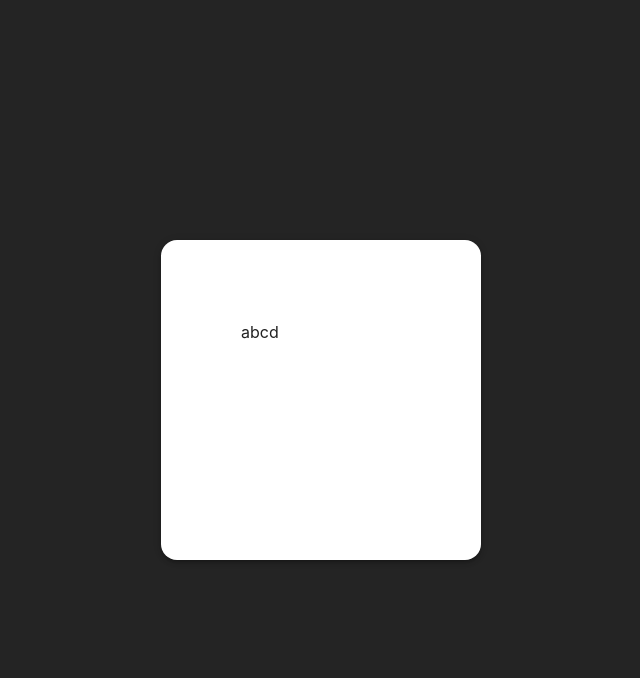
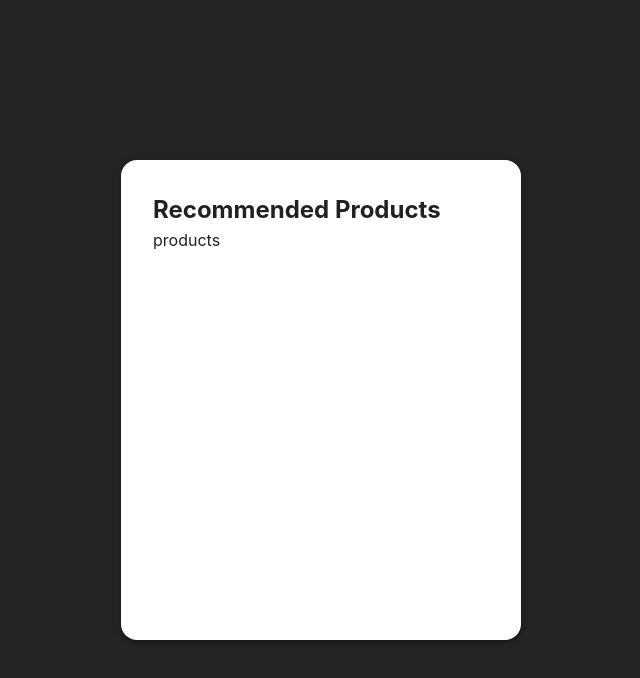
Before and after one commit to wzyndul/collabathon2024, a React (Vite) app in the folder frontend/: page / in a window 1280 px wide. Shown: the top 678 px of the page, without its empty margins (319-959 px from the left). Built offline with nearby package versions, Linux system fonts and the light colour scheme.

Commit message:
feat: add recommended products

```diff
--- a/frontend/src/App.tsx
+++ b/frontend/src/App.tsx
@@ -1,11 +1,11 @@
 import './App.css'
-import { WidgetContainer } from './components/WidgetContainer/WidgetContainer'
+import { RecommendedProducts } from './widgets/RecommendedProducts'
 
 function App() {
 
   return (
     <div>
-      <WidgetContainer width={'20rem'} height={'20rem'}>abcd</WidgetContainer>
+      <RecommendedProducts/>
     </div>
   )
 }
--- a/frontend/src/components/WidgetContainer/WidgetContainer.styles.ts
+++ b/frontend/src/components/WidgetContainer/WidgetContainer.styles.ts
@@ -3,7 +3,7 @@ import { css } from "@emotion/react";
 export const widgetPaperStyle = (width: string | number, height: string | number, backgroundColor: string) => css`
 	width: ${width};
 	height: ${height};
-	padding: 5rem;
+	padding: 2rem;
 	background-color: ${backgroundColor};
 	border-radius: 1rem;
 `;
--- a/frontend/src/widgets/RecommendedProducts.tsx
+++ b/frontend/src/widgets/RecommendedProducts.tsx
@@ -1,31 +1,13 @@
 import React from 'react';
+import { WidgetContainer } from '../components/WidgetContainer/WidgetContainer';
 
-interface Product {
-    id: number;
-    name: string;
-    price: number;
-    imageUrl: string;
-}
-
-interface RecommendedProductsProps {
-    products: Product[];
-}
-
-const RecommendedProducts: React.FC<RecommendedProductsProps> = ({ products }) => {
+export const RecommendedProducts: React.FC = () => {
     return (
-        <div className="recommended-products">
+        <WidgetContainer width={'25rem'} height={'30rem'}>
             <h2>Recommended Products</h2>
-            <div className="products-list">
-                {products.map(product => (
-                    <div key={product.id} className="product-item">
-                        <img src={product.imageUrl} alt={product.name} />
-                        <h3>{product.name}</h3>
-                        <p>${product.price.toFixed(2)}</p>
-                    </div>
-                ))}
+            <div>
+                products
             </div>
-        </div>
+        </WidgetContainer>
     );
 };
-
-export default RecommendedProducts;
```
